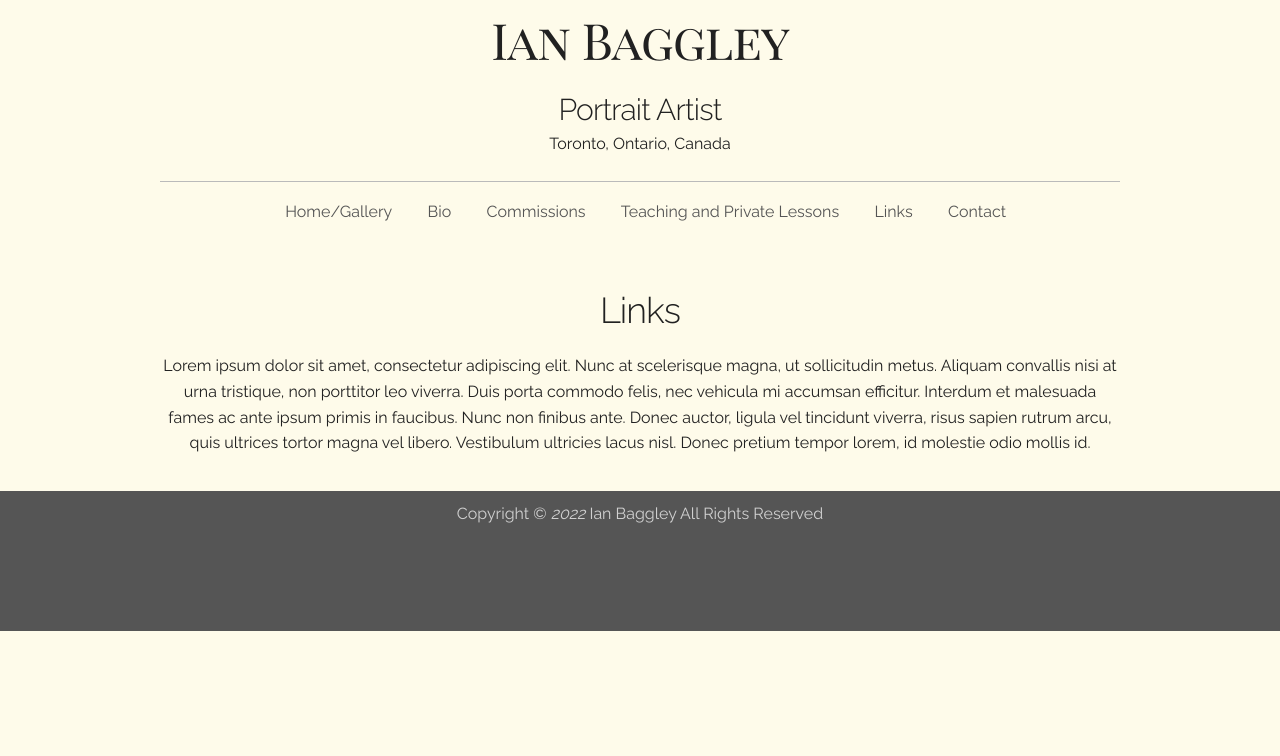
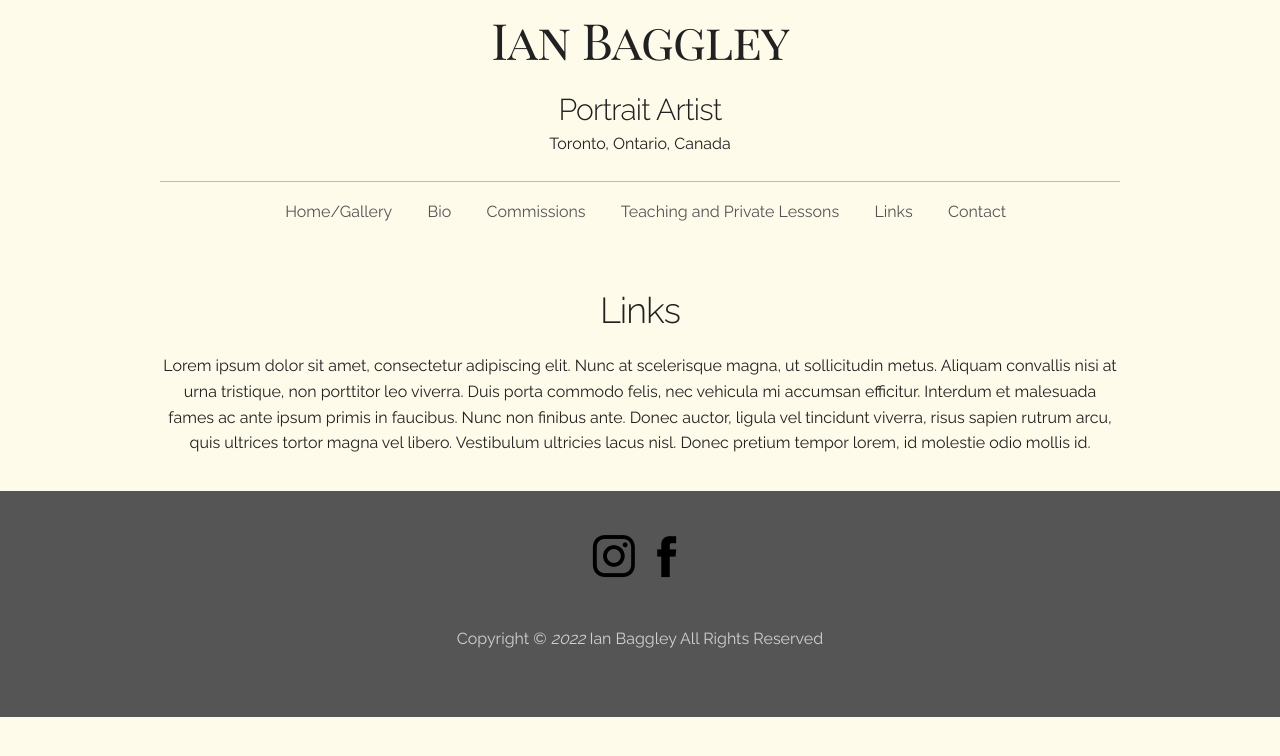
Before and after one commit to beansprout/ian2, a plain HTML site: page links.html in a window 1280 px wide. Drawn offline with Linux system fonts and the light colour scheme.

Commit message:
added social media

```diff
--- a/css/barebones.css
+++ b/css/barebones.css
@@ -261,14 +261,18 @@ a:hover {
 /* Footer
 –––––––––––––––––––––––––––––––––––––––––––––––––– */
 .footer {
-  padding-top: 1rem;
-  padding-bottom: 8rem;
+  padding-top: 4rem;
+  padding-bottom: 4rem;
   left: 0;
   width: 100%;
   background-color: #555555;
   color: var(--border-color-softer);
   text-align: center;
   clear: both;
+}
+
+.social-media {
+  padding-bottom: 4rem;
 }
 
 /* Bio
@@ -520,6 +524,28 @@ hr {
   border-width: 0;
   border-top: 1px solid var(--border-color-softer); }
 
+#instagram: {
+  height: 48px;
+  width: 48px;
+}
+
+#instagram:hover {
+  background-image: url('images/instagram48pxhover.png');
+  height: 48px;
+  width: 48px;
+}
+
+#facebook {
+  height: 48px;
+  width: 48px;
+}
+
+#facebook:hover {
+  background-image: url('images/facebook48pxhover.png');
+  height: 48px;
+  width: 48px;
+}
+
 
 /* Clearing
 –––––––––––––––––––––––––––––––––––––––––––––––––– */
--- a/links.html
+++ b/links.html
@@ -69,6 +69,10 @@
    <!-- footer -->
 <div style="clear: both"></div>
 <div class="footer">
+    <div class="social-media">
+        <a href="https://www.instagram.com/ianbaggleyart" target="_blank"> <img src="images/instagram48px.png" alt="find me on instagram" id="instagram" height="48px" width="48px"></a>
+        <a href="https://www.facebook.com/people/Ian-Baggley/100076551686328/" target="_blank"> <img src="images/facebook48px.png" alt="find me on facebook" id="facebook"></a>
+      </div>
     <p>Copyright &copy; <em id="date"></em> Ian Baggley All Rights Reserved</p>
   </div>
 </body>
```
Also changed, not shown: bio.html (+4 -0 lines), commissions.html (+4 -0 lines), contact.html (+4 -0 lines), index.html (+4 -0 lines), teaching.html (+4 -0 lines), images/facebook48px.png (added), images/facebook48pxhover.png (added), images/instagram48px.png (added), images/instagram48pxhover.png (added).
